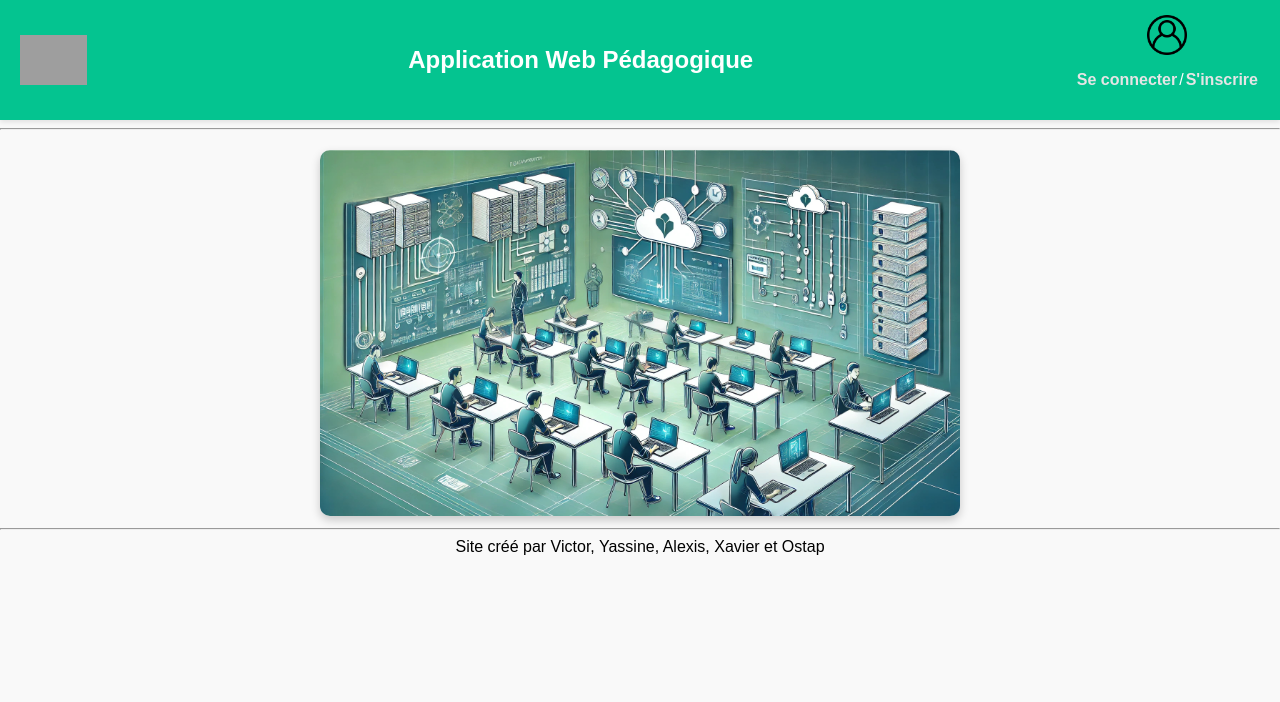
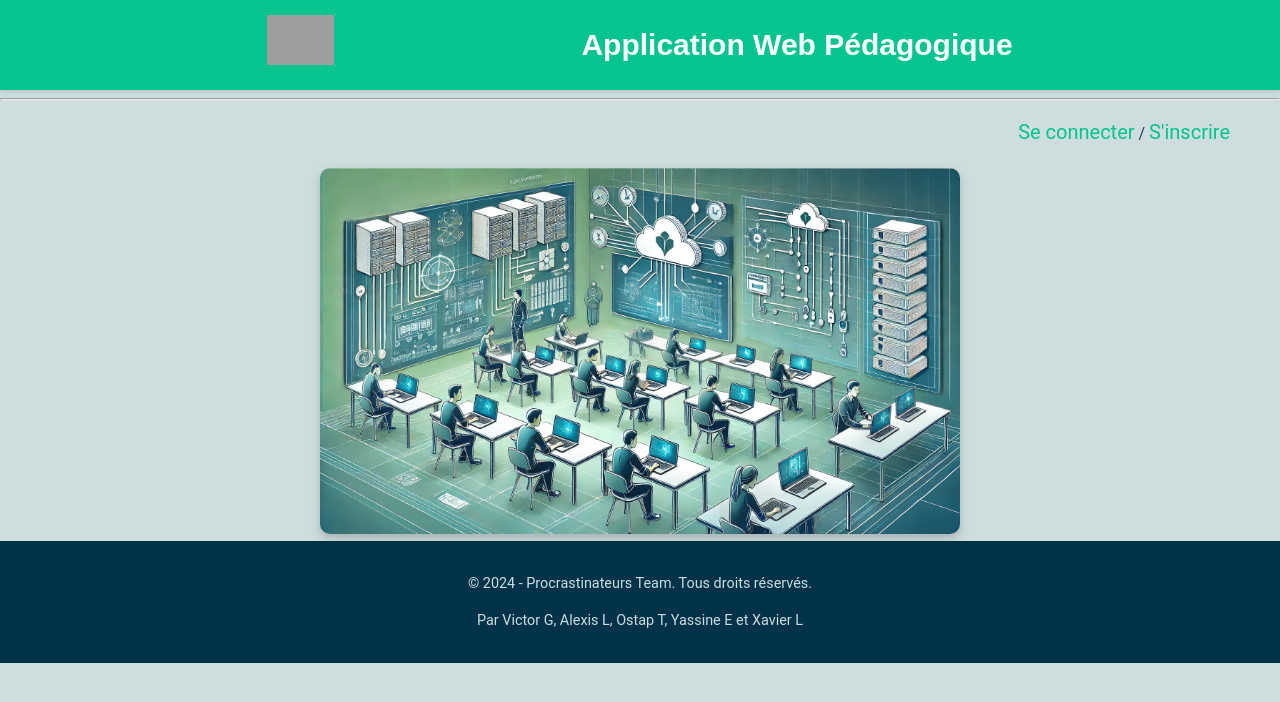
Before and after one commit to Neifko/sae_5_1, a PHP site: template src/Views/pages/home.php in a window 1280 px wide. Shown: the top 702 px of the page. Run offline with PHP 8.4, Linux system fonts and the light colour scheme; the template is opened without the code that fills it, so the values that code supplies are empty; grey boxes are pictures that could not be loaded.

Commit message:
feat(18):Style
Mise en place de l'header, du footer et de l'index pourle site

```diff
--- /dev/null
+++ b/public/css/header.css
@@ -0,0 +1,24 @@
+/* Style pour le header */
+.header {
+    display: flex;
+    justify-content: space-evenly;
+    align-items: center;
+    background-color: #04c490;
+    color: white;
+    padding: 15px 20px;
+    box-shadow: 0 2px 5px rgba(0, 0, 0, 0.1);
+}
+
+.header div img {
+    height: 50px;
+    display: block;
+    margin: 0 auto 10px auto;
+}
+
+.header div h1 {
+    font-size: 30px;
+    margin: 0;
+    word-wrap: break-word;
+    white-space: normal;
+    text-align: center;
+}
--- /dev/null
+++ b/public/css/index.css
@@ -0,0 +1,20 @@
+/* image Accueil */
+.imgAccueil {
+    text-align: center;
+    margin-top: 20px;
+}
+
+.imgAccueil img {
+    max-width: 50%;
+    border-radius: 10px;
+    box-shadow: 0 4px 10px rgba(0, 0, 0, 0.2);
+}
+
+.login_signin {
+    text-align: right;
+    margin-right: 50px;
+}
+
+a {
+    font-size: 20px;
+}
--- a/public/css/style.css
+++ /dev/null
@@ -1,67 +0,0 @@
-/* Style global */
-body {
-    font-family: Arial, sans-serif;
-    margin: 0;
-    padding: 0;
-    background-color: #f9f9f9;
-}
-
-/* Style pour le header */
-.header {
-    display: flex;
-    justify-content: space-between;
-    align-items: center;
-    background-color: #04c490;
-    color: white;
-    padding: 15px 20px;
-    box-shadow: 0 2px 5px rgba(0, 0, 0, 0.1);
-}
-
-.header img {
-    height: 50px;
-}
-
-.header h1 {
-    font-size: 24px;
-    margin: 0;
-    word-wrap: break-word;
-    white-space: normal;
-    text-align: center;
-}
-
-.header div {
-    text-align: right;
-}
-
-.header div img {
-    display: block;
-    margin: 0 auto 10px auto;
-    height: 40px;
-}
-
-.header div a {
-    color: #e5e5e5;
-    text-decoration: none;
-    margin: 0 2px;
-    font-weight: bold;
-}
-
-.header div a:hover {
-    text-decoration: underline;
-}
-
-/* Image d'accueil */
-.imgAccueil {
-    text-align: center;
-    margin-top: 20px;
-}
-
-.imgAccueil img {
-    max-width: 50%;
-    border-radius: 10px;
-    box-shadow: 0 4px 10px rgba(0, 0, 0, 0.2);
-}
-
-footer{
-    text-align: center;
-}
--- a/src/Views/pages/dashboard.php
+++ b/src/Views/pages/dashboard.php
@@ -1,4 +1,6 @@
-<div>
+<link rel="stylesheet" href="./css/dashboard.css">
+<link rel="stylesheet" href="./css/global.css">
+
     <h2>Vous êtes connecté</h2>
     <ul>
         <li><a href="/logout">Se déconnecter</a> </li>
@@ -21,5 +23,3 @@
         <li><a href="/ipv6">IPv6</a> </li>
         <li><a href="/scapy">Module Scapy</a> </li>
     </ul>
-
-</div>
--- a/src/Views/pages/home.php
+++ b/src/Views/pages/home.php
@@ -1,32 +1,14 @@
-<!DOCTYPE html>
-<html lang="fr">
-<head>
-    <meta charset="UTF-8">
-    <meta name="viewport" content="width=device-width, initial-scale=1.0">
-    <link rel="stylesheet" href="./css/style.css">
-    <title>Application Web Pédagogique</title>
-</head>
-<body>
-<div class="header">
-    <img src="./images/logo.png" alt="logo procrastinateurs">
-    <h1>Application Web Pédagogique</h1>
-    <div>
-        <img src="./images/user-interface.png" alt="User interface logo">
-        <p><a href="./login">Se connecter</a>/<a href="./register">S'inscrire</a></p>
-    </div>
-</div>
-<hr>
+<link rel="stylesheet" href="./css/index.css">
+<link rel="stylesheet" href="./css/global.css">
+<title>Application Web Pédagogique</title>
+
+<p class="login_signin">
+    <a href="./login">Se connecter</a>
+    /
+    <a href="./register">S'inscrire</a>
+</p>
+
 
 <div class="imgAccueil">
     <img src="./images/imageAccueil.jpg" alt="images">
-
-</div>
-
-<footer>
-    <hr>
-    <div>
-        Site créé par Victor, Yassine, Alexis, Xavier et Ostap
-    </div>
-</footer>
-</body>
-</html>
+</div
--- a/src/Views/partials/footer.php
+++ b/src/Views/partials/footer.php
@@ -1,4 +1,6 @@
+<hr>
 <footer>
+
     <p>&copy; 2024 - Procrastinateurs Team. Tous droits réservés.</p>
     <p>Par Victor G, Alexis L, Ostap T, Yassine E et Xavier L</p>
 </footer>
--- a/src/Views/partials/header.php
+++ b/src/Views/partials/header.php
@@ -4,5 +4,17 @@
     <meta charset="UTF-8">
     <meta name="viewport" content="width=device-width, initial-scale=1">
     <title>Document</title>
+    <link rel="stylesheet" href="./css/global.css">
+    <link rel="stylesheet" href="./css/header.css">
 </head>
 <body>
+
+<div class="header">
+    <div>
+        <img src="./images/logo.png" alt="logo procrastinateurs">
+    </div>
+    <div>
+        <h1>Application Web Pédagogique</h1>
+    </div>
+</div>
+<hr>
```
Also changed, not shown: public/css/dashboard.css (added).
